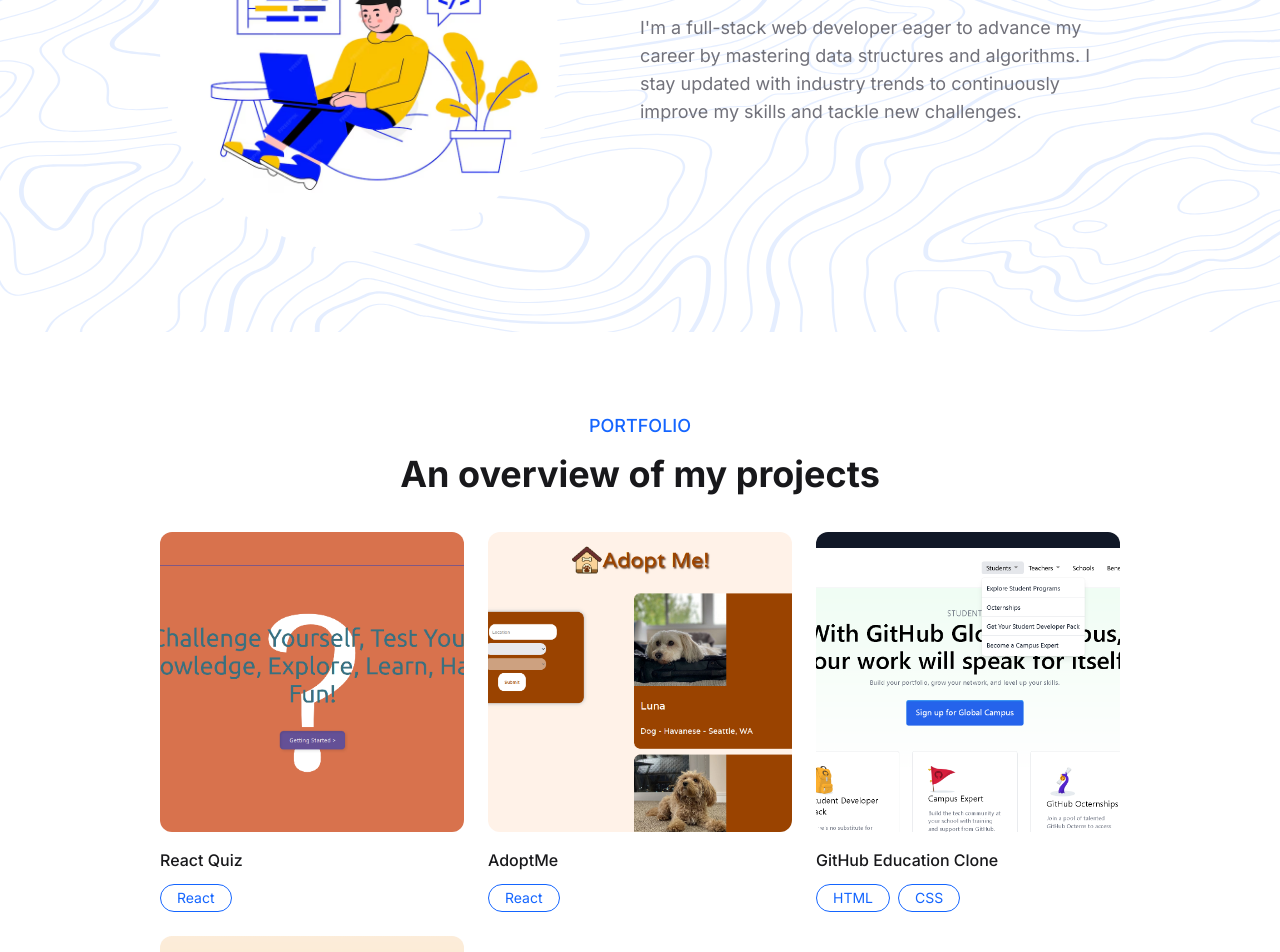
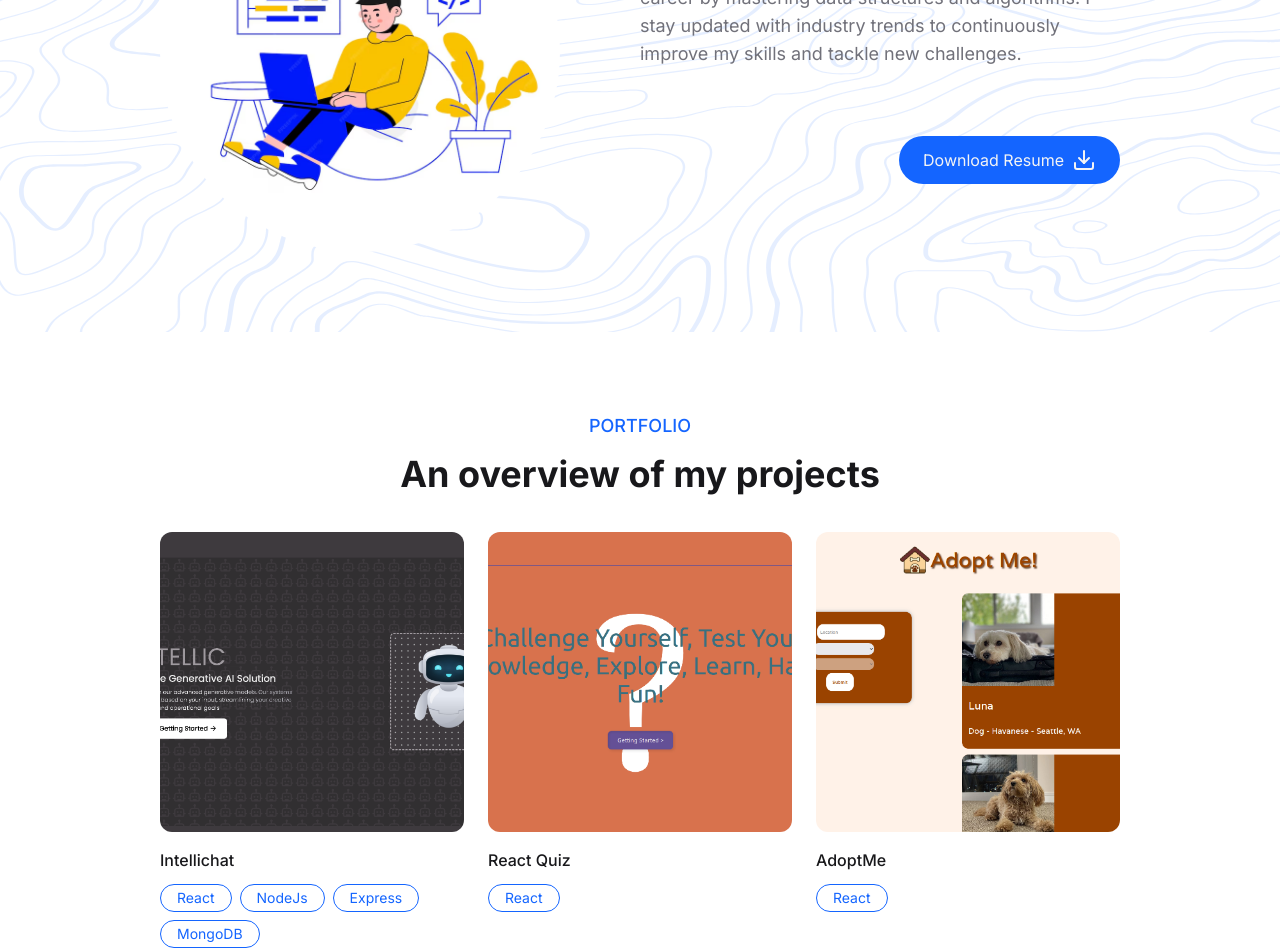
Before and after one commit to devil-1964/Portfoliio, a React (Vite) app: page / in a window 1280 px wide. Shown: the part 1920-2872 px from the top of the page. Built offline with nearby package versions, Linux system fonts and the light colour scheme.

Commit message:
Added new project

```diff
--- a/src/components/about.jsx
+++ b/src/components/about.jsx
@@ -2,6 +2,7 @@
 import { about, rhombus } from "../constants/assets"
 import { motion } from "framer-motion";
 import { leftSideVariants, rightSideVariants } from "../constants/motion";
+import { Download } from "lucide-react";
 const About = () => {
     return <section id="about" className="relative bg-[url(/src/assets/topography.svg)] bg-cover bg-no-repeat">
         <div className="container relative flex flex-col items-center gap-y-9 ">
@@ -21,13 +22,19 @@
                     initial="hidden"
                     whileInView="visible"
                     viewport={{ margin: "0px 0px -200px 0px", once: true }}
-                    className="flex flex-col items-center gap-y-5 text-center md:w-1/2 md:items-end md:text-start">
+                    className="flex flex-col  items-center  gap-y-5 text-center md:w-1/2 md:items-end md:text-start">
                     <div className="flex flex-col gap-y-3">
                         <p className="textp-3xlg font-semibold text-gray-90">
                             Hi, I&apos;m Devansh
                         </p>
                         <p className="text-lg font-normal text-gray-50">I&apos;m a full-stack web developer eager to advance my career by mastering data structures and algorithms. I stay updated with industry trends to continuously improve my skills and tackle new challenges.</p>
                     </div>
+                    <div className="md:mt-12">
+                        <a href="" download="" target="_blank"><button className="btn-primary " >
+                            Download Resume<Download/>
+                        </button></a>
+                    </div>
+
                 </motion.div>
             </div>
         </div>
--- a/src/constants/assets.js
+++ b/src/constants/assets.js
@@ -18,6 +18,7 @@
 import tailIcon from "../assets/tailIcon.png"
 import nodeIcon from "../assets/nodeIcon.png"
 import reactIcon from "../assets/reactIcon.png"
+import project00 from "../assets/project00.png"
 import project01 from "../assets/project01.png"
 import project02 from "../assets/project02.png"
 import project03 from "../assets/project03.png"
@@ -44,6 +45,7 @@
     tailIcon,
     nodeIcon,
     reactIcon,
+    project00,
     project01,
     project02,
     project03,
--- a/src/constants/index.js
+++ b/src/constants/index.js
@@ -1,4 +1,4 @@
-import { htmlIcon,cssIcon,jsIcon,tailIcon,reactIcon,nodeIcon,project01,project02,project03,project04 } from "./assets";
+import { htmlIcon,cssIcon,jsIcon,tailIcon,reactIcon,nodeIcon,project00,project01,project02,project03,project04 } from "./assets";
 
 
 export const navbarLinks = [
@@ -62,27 +62,34 @@
 export const projects = [
     {
         id: 1,
+        link: "https://github.com/devil-1964/my-project",
+        image:project00,
+        title: "Intellichat",
+        tags: ["React","NodeJs","Express","MongoDB"]
+    },
+    {
+        id: 2,
         link: "https://quiz-react-omega.vercel.app/",
         image:project01,
         title: "React Quiz",
         tags: ["React"]
     },
     {
-        id: 2,
+        id: 3,
         link: "https://adopt-me-puce.vercel.app/",
         image:project02,
         title: "AdoptMe",
         tags: ["React"],
     },
     {
-        id: 3,
+        id: 4,
         link: "https://devil-1964.github.io/education_github/",
         image:project03,
         title: "GitHub Education Clone",
         tags: ["HTML", "CSS"],
     },
     {
-        id: 4,
+        id: 5,
         link: "https://devil-1964.github.io/weatherCardProject/",
         image:project04,
         title: "Weather Card",
```
Also changed, not shown: src/assets/project00.png (added).
